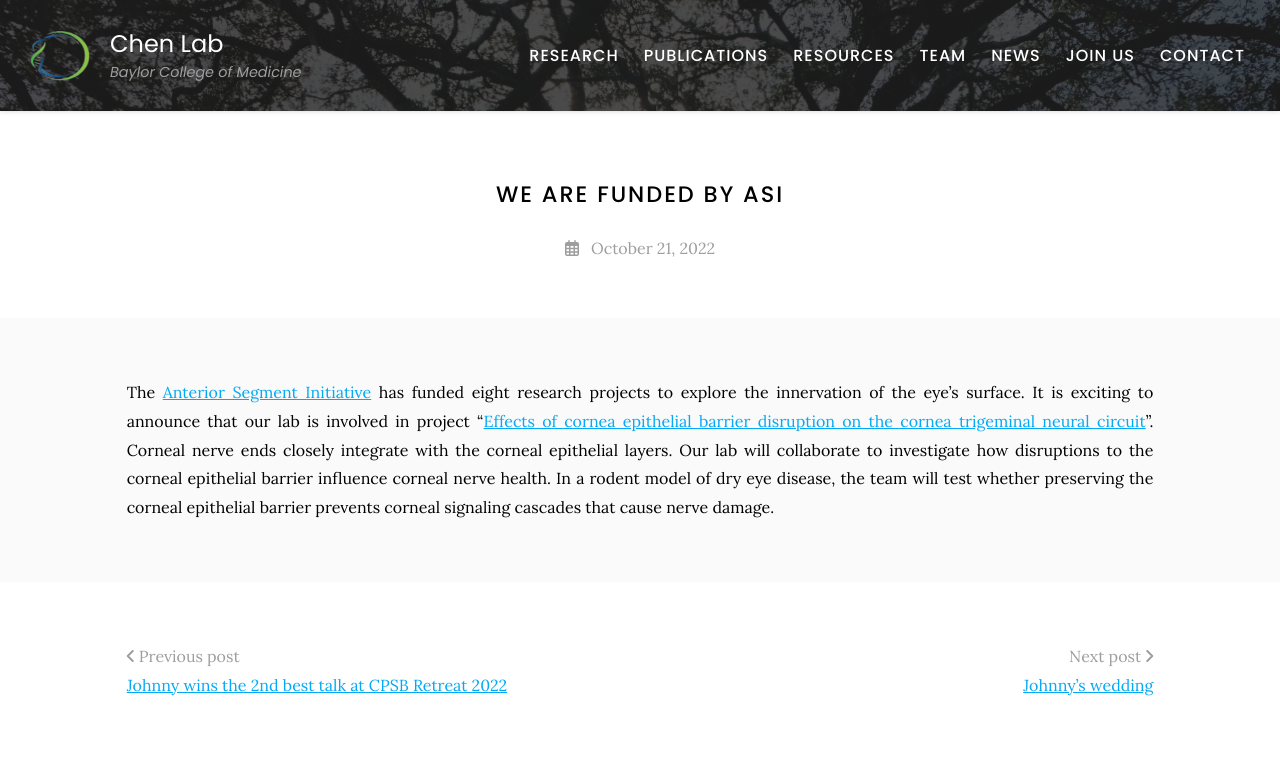
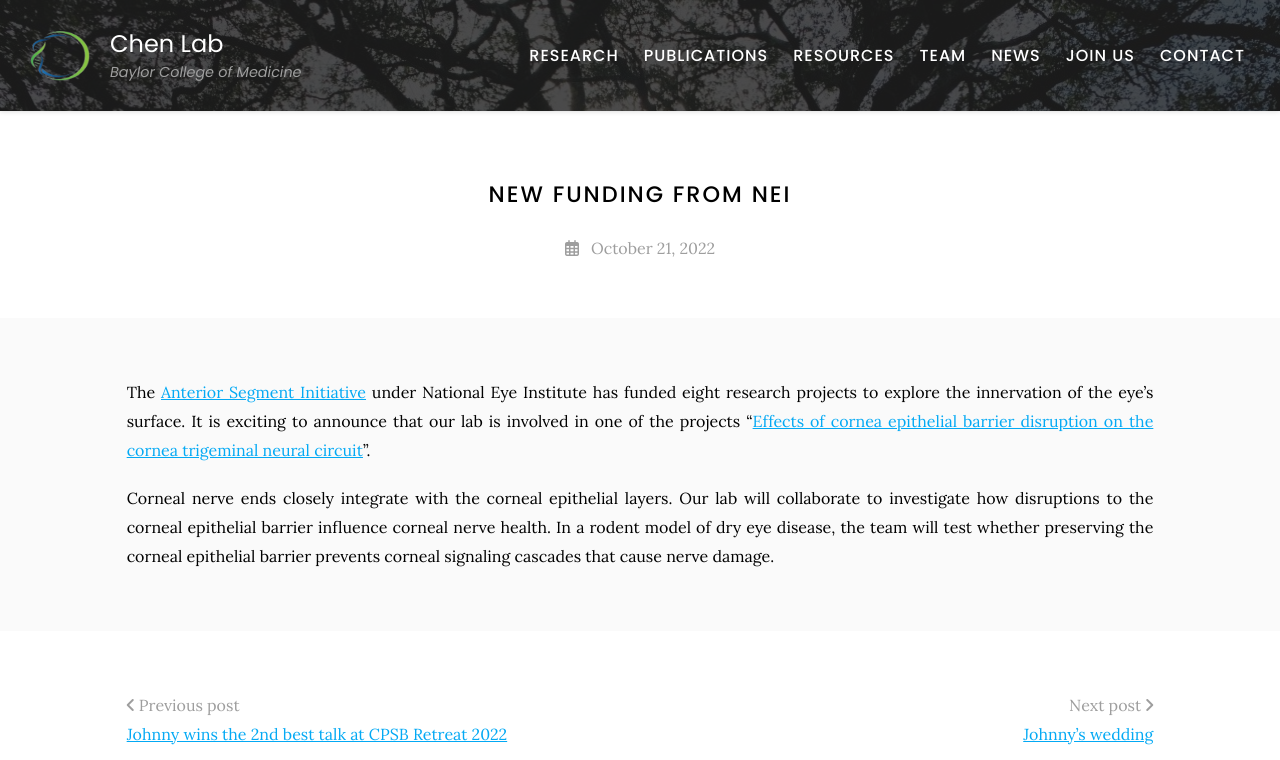
Before and after one commit to RCHENLAB/rchenlab.github.io, a Jekyll site: the page built from _posts/2022-10-21-ASI.md, in a window 1280 px wide, cut to the strip 0-760 px from the top of the page. Built offline with Jekyll 4.4.1, drawn with Linux system fonts in a browser that asks for light colours.

Commit message:
Update 2022-10-21-ASI.md

```diff
--- a/_posts/2022-10-21-ASI.md
+++ b/_posts/2022-10-21-ASI.md
@@ -1,7 +1,8 @@
 ---
-title: We are funded by ASI
+title: New Funding from NEI
 author:
 member: Rui
 ---
-The [Anterior Segment Initiative](https://www.nei.nih.gov/about/goals-and-accomplishments/nei-research-initiatives/anterior-segment-initiative/asi-ocular-surface-innervation-consortia) has funded eight research projects to explore the innervation of the eye’s surface. It is exciting to announce that our lab is involved in project "[Effects of cornea epithelial barrier disruption on the cornea trigeminal neural circuit](https://reporter.nih.gov/project-details/10586519)".
+The [Anterior Segment Initiative](https://www.nei.nih.gov/about/goals-and-accomplishments/nei-research-initiatives/anterior-segment-initiative/asi-ocular-surface-innervation-consortia) under National Eye Institute has funded eight research projects to explore the innervation of the eye’s surface. It is exciting to announce that our lab is involved in one of the projects "[Effects of cornea epithelial barrier disruption on the cornea trigeminal neural circuit](https://reporter.nih.gov/project-details/10586519)".
+
 Corneal nerve ends closely integrate with the corneal epithelial layers. Our lab will collaborate to investigate how disruptions to the corneal epithelial barrier influence corneal nerve health. In a rodent model of dry eye disease, the team will test whether preserving the corneal epithelial barrier prevents corneal signaling cascades that cause nerve damage.
```
